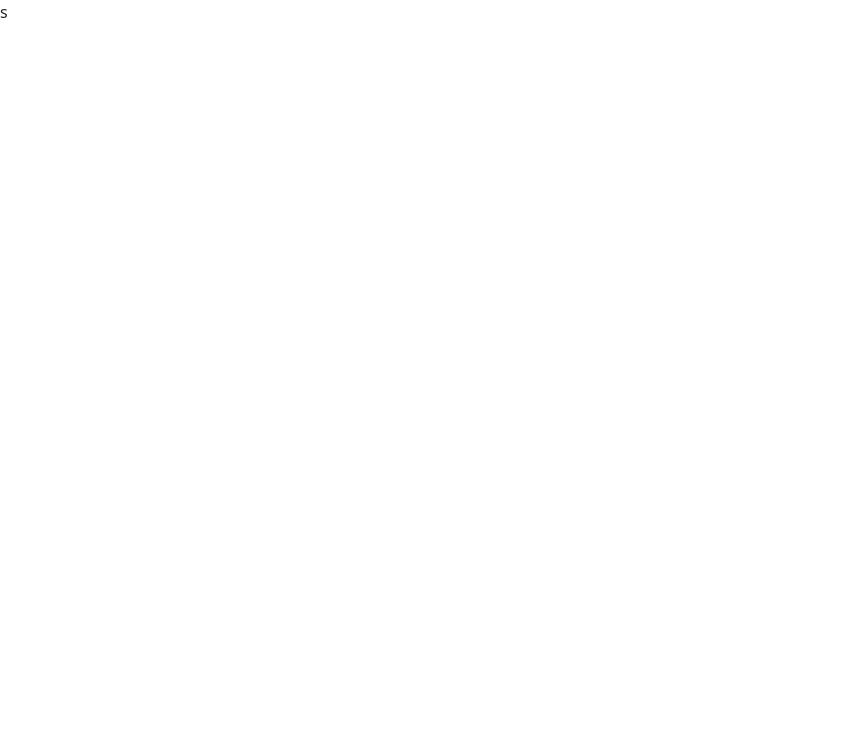
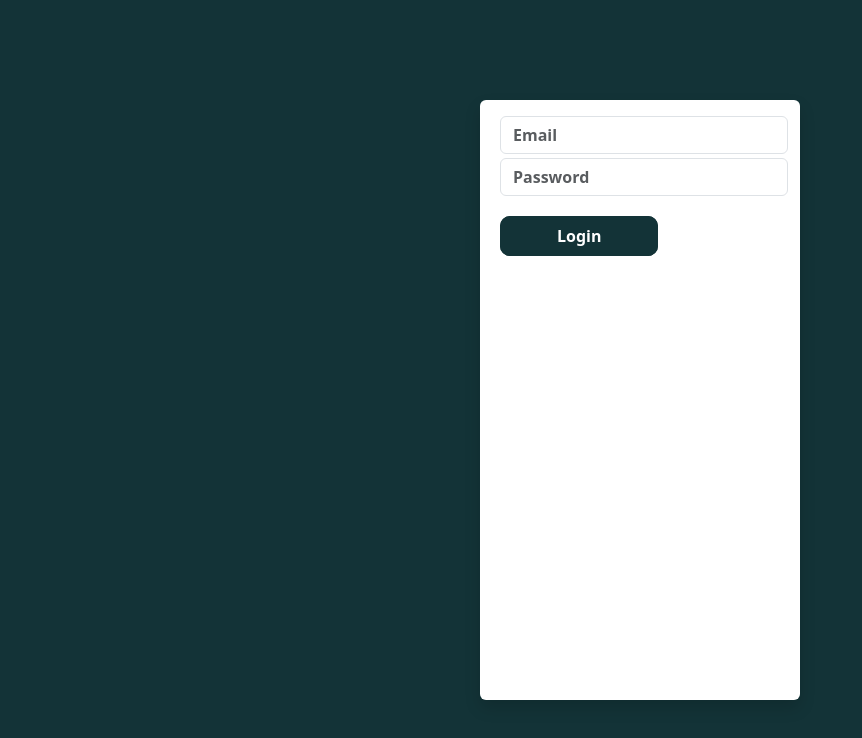
Before and after one commit to FrankoLika/Capstone-FE, a React (Create React App) app: page / in a window 1280 px wide. Shown: the top 738 px of the page, without its empty margins (0-862 px from the left). Built offline with nearby package versions, Linux system fonts and the light colour scheme.

Commit message:
login page

```diff
--- a/package.json
+++ b/package.json
@@ -11,6 +11,7 @@
     "react": "^18.2.0",
     "react-bootstrap": "^2.8.0",
     "react-dom": "^18.2.0",
+    "react-router-dom": "^6.14.1",
     "react-scripts": "5.0.1",
     "web-vitals": "^2.1.4"
   },
--- a/src/App.js
+++ b/src/App.js
@@ -1,8 +1,14 @@
+import { BrowserRouter, Routes, Route } from "react-router-dom";
+import Login from "./pages/Login";
 function App() {
   return (
-    <>
-      s
-    </>
+    <div style={{backgroundColor:"#133337", height:"100vh"}}>
+      <BrowserRouter>
+        <Routes>
+          <Route exact path="/" element={<Login/>} />
+        </Routes>
+      </BrowserRouter>
+    </div>
   );
 }
 
--- a/src/index.js
+++ b/src/index.js
@@ -7,6 +7,6 @@ import 'bootstrap/dist/css/bootstrap.min.css';
 const root = ReactDOM.createRoot(document.getElementById('root'));
 root.render(
   <React.StrictMode>
-    <App />
+      <App />
   </React.StrictMode>
 );
--- /dev/null
+++ b/src/pages/Login.js
@@ -0,0 +1,59 @@
+import React, { useState } from 'react'
+import '../styles/Login.css'
+import { Form, FormControl } from 'react-bootstrap'
+const Login = () => {
+    const [formData, setFormData] = useState({})
+
+    const login = async (e) => {
+        e.preventDefault();
+        try {
+            const req = await fetch('http://localhost:5050/login', {
+                method: 'POST',
+                headers: {
+                    "Content-Type": 'application/json',
+                },
+                body: JSON.stringify(formData)
+            })
+            const data = await req.json()
+            const jwt = data.token
+            console.log(data.userId)
+            localStorage.setItem('jwt', jwt);
+        } catch (error) {
+            console.log(error)
+        }
+    }
+    return (
+        <div className=' h-100 d-flex align-items-center justify-content-center'>
+            <div className='h-75 w-25 bg-white shadow rounded'>
+                <Form onSubmit={login} className='m-3'>
+                    <FormControl
+                        onChange={(e) => setFormData({
+                            ...formData,
+                            email: e.target.value
+                        })}
+                        type='email'
+                        placeholder='Email'
+                        className='m-1 fw-bold'
+                    >
+                    </FormControl>
+                    <FormControl
+                        onChange={(e) => setFormData({
+                            ...formData,
+                            password: e.target.value
+                        })}
+                        type='password'
+                        placeholder='Password'
+                        className='m-1 fw-bold'
+                    >
+                    </FormControl>
+                    <button type='submit' className='glow-on-hover mx-1 mt-3'>
+                        <b>Login</b>
+                    </button>
+                </Form>
+
+            </div>
+        </div>
+    )
+}
+
+export default Login
--- /dev/null
+++ b/src/styles/Login.css
@@ -0,0 +1,81 @@
+.glow-on-hover {
+  width: 55%;
+  height: 40px;
+  border: none;
+  outline: none;
+  color: #fff;
+  background: #133337;
+  cursor: pointer;
+  position: relative;
+  z-index: 0;
+  border-radius: 10px;
+}
+
+.glow-on-hover:before {
+  content: "";
+  background: linear-gradient(
+    45deg,
+    #ff0000,
+    #ff7300,
+    #fffb00,
+    #48ff00,
+    #00ffd5,
+    #002bff,
+    #7a00ff,
+    #ff00c8,
+    #ff0000
+  );
+  position: absolute;
+  top: -2px;
+  left: -2px;
+  background-size: 400%;
+  z-index: -1;
+  filter: blur(5px);
+  width: calc(100% + 4px);
+  height: calc(100% + 4px);
+  animation: glowing 20s linear infinite;
+  opacity: 0;
+  transition: opacity 0.3s ease-in-out;
+  border-radius: 10px;
+}
+
+.glow-on-hover:active {
+  color: #133337;
+}
+
+.glow-on-hover:active:after {
+  background: transparent;
+}
+
+.glow-on-hover:hover:before {
+  opacity: 1;
+}
+
+.glow-on-hover:after {
+  z-index: -1;
+  content: "";
+  position: absolute;
+  width: 100%;
+  height: 100%;
+  background: #133337;
+  left: 0;
+  top: 0;
+  border-radius: 10px;
+}
+
+@keyframes glowing {
+  0% {
+    background-position: 0 0;
+  }
+  50% {
+    background-position: 400% 0;
+  }
+  100% {
+    background-position: 0 0;
+  }
+}
+
+.login {
+  background-color: red;
+  display: flex;
+}
```
Also changed, not shown: 1 other file (tests, documents, lock files or other folders).
